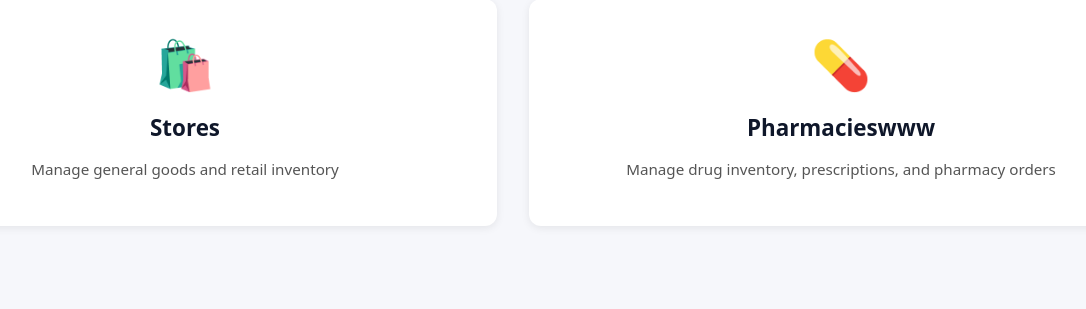
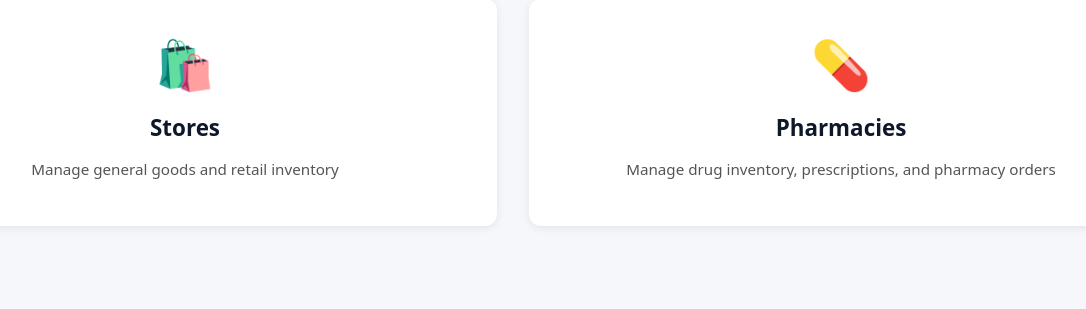
Before and after one commit to juschizi/veloo-inventory, a PHP site: page /dashboard.php in a window 1280 px wide. Shown: the part 113-422 px from the top of the page, without its empty margins (127-1213 px from the left). Run offline with PHP 8.4, Linux system fonts and the light colour scheme; the visitor is signed in with stand-in values (Sample User, id 1).

Commit message:
removed error

```diff
--- a/public/dashboard.php
+++ b/public/dashboard.php
@@ -58,7 +58,7 @@ if (!isset($_SESSION['admin_id'])) {
       </a>
       <a href="pharmacies-dashboard.php" class="main-card">
         <div class="icon">💊</div>
-        <h2>Pharmacieswww</h2>
+        <h2>Pharmacies</h2>
         <p>Manage drug inventory, prescriptions, and pharmacy orders</p>
       </a>
     </div>
```
